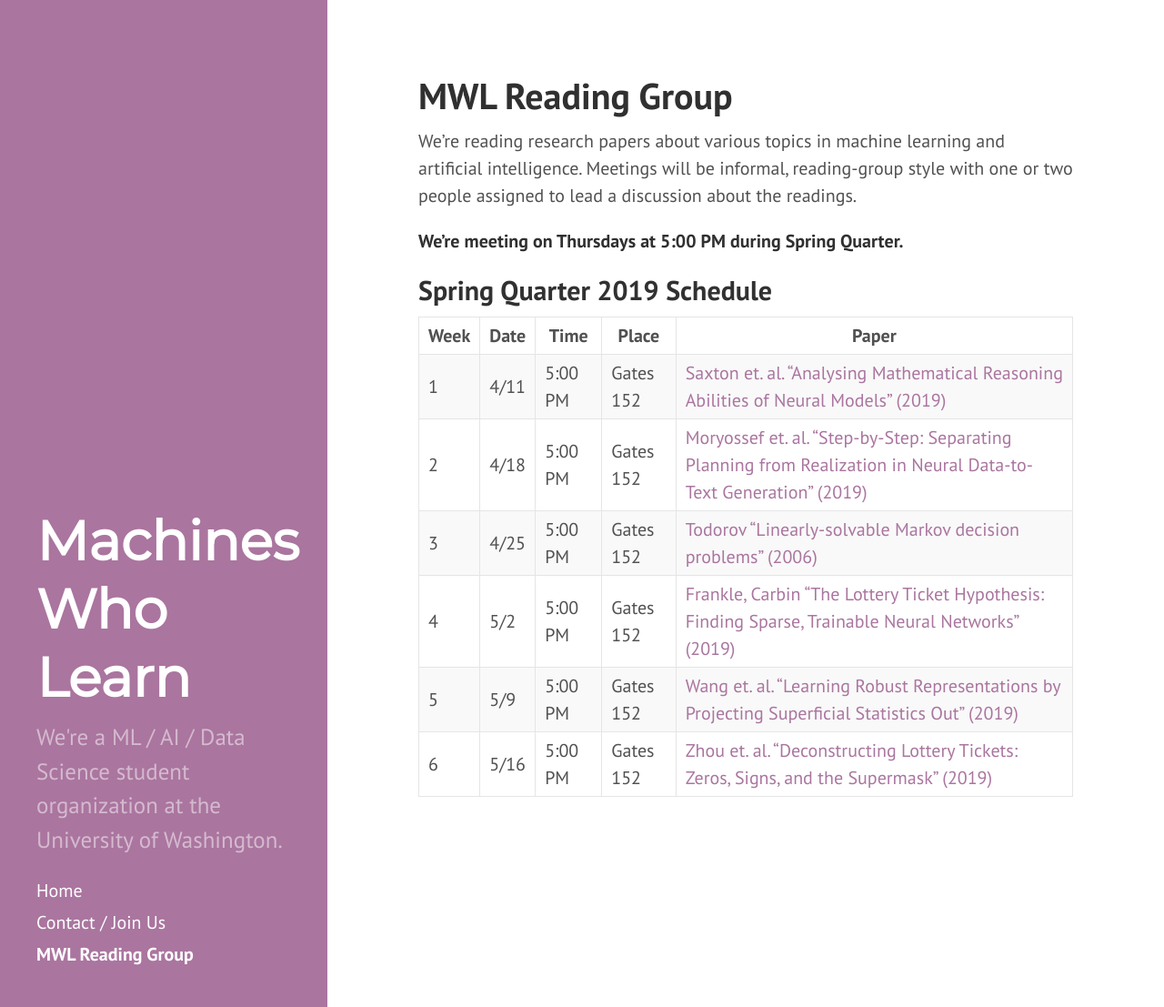
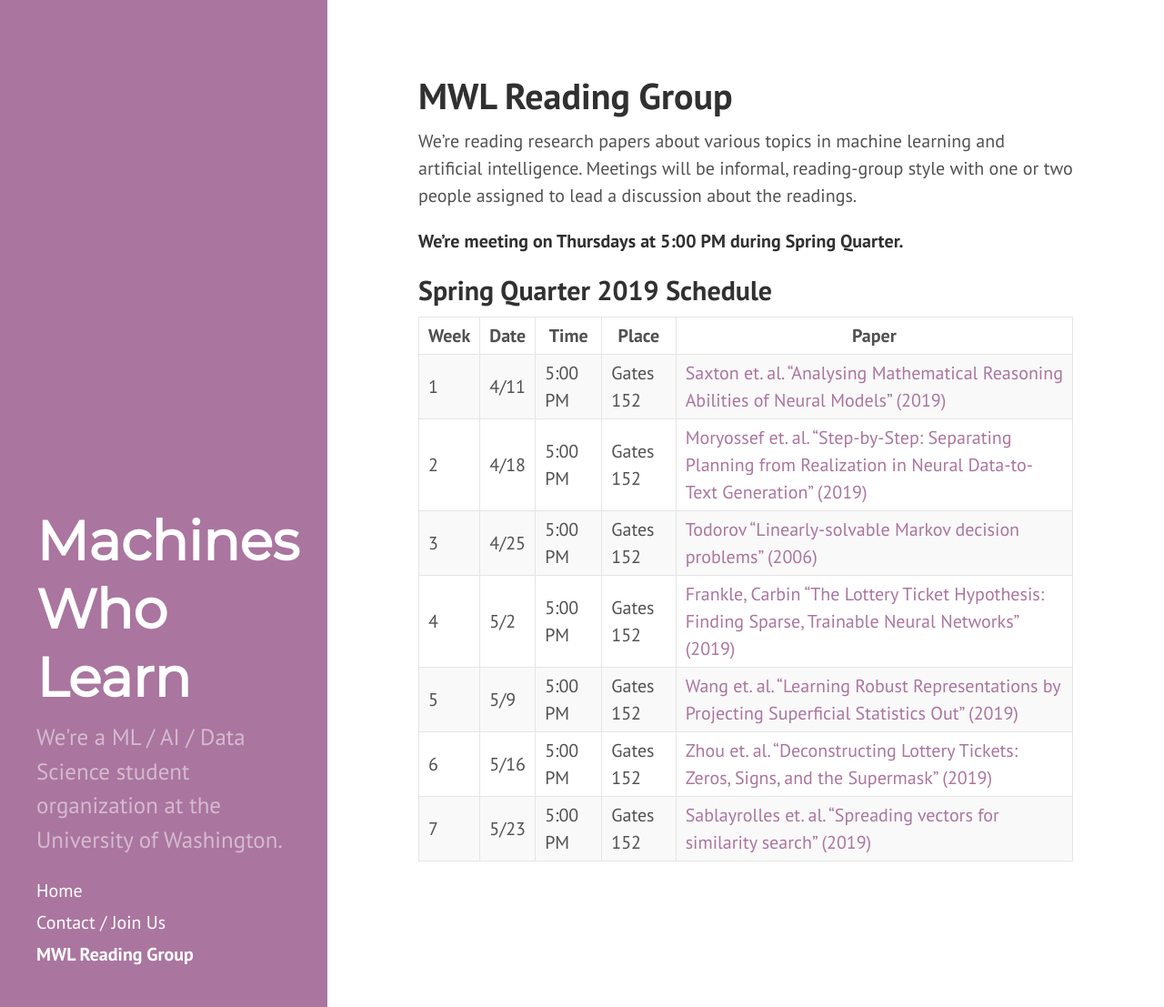
Before and after one commit to MachinesWhoLearn/machineswholearn.github.io, a Jekyll site: the page built from mwl_reading_group.md, in a window 1280 px wide and 1107 px high. Shown: the whole window at 91% size. Built offline with Jekyll 4.4.1, drawn with Linux system fonts in a browser that asks for light colours.

Commit message:
Update mwl_reading_group.md

```diff
--- a/mwl_reading_group.md
+++ b/mwl_reading_group.md
@@ -19,3 +19,4 @@ or two people assigned to lead a discussion about the readings.
 | 4 | 5/2 | 5:00 PM | Gates 152 | [Frankle, Carbin "The Lottery Ticket Hypothesis: Finding Sparse, Trainable Neural Networks" (2019)](https://arxiv.org/abs/1803.03635) |
 | 5 | 5/9 | 5:00 PM | Gates 152 | [Wang et. al. "Learning Robust Representations by Projecting Superficial Statistics Out" (2019)](https://openreview.net/forum?id=rJEjjoR9K7) |
 | 6 | 5/16 | 5:00 PM | Gates 152 | [Zhou et. al. "Deconstructing Lottery Tickets: Zeros, Signs, and the Supermask" (2019)](https://arxiv.org/abs/1905.01067) |
+| 7 | 5/23 | 5:00 PM | Gates 152 | [Sablayrolles et. al. "Spreading vectors for similarity search" (2019)](https://openreview.net/forum?id=SkGuG2R5tm) |
```
